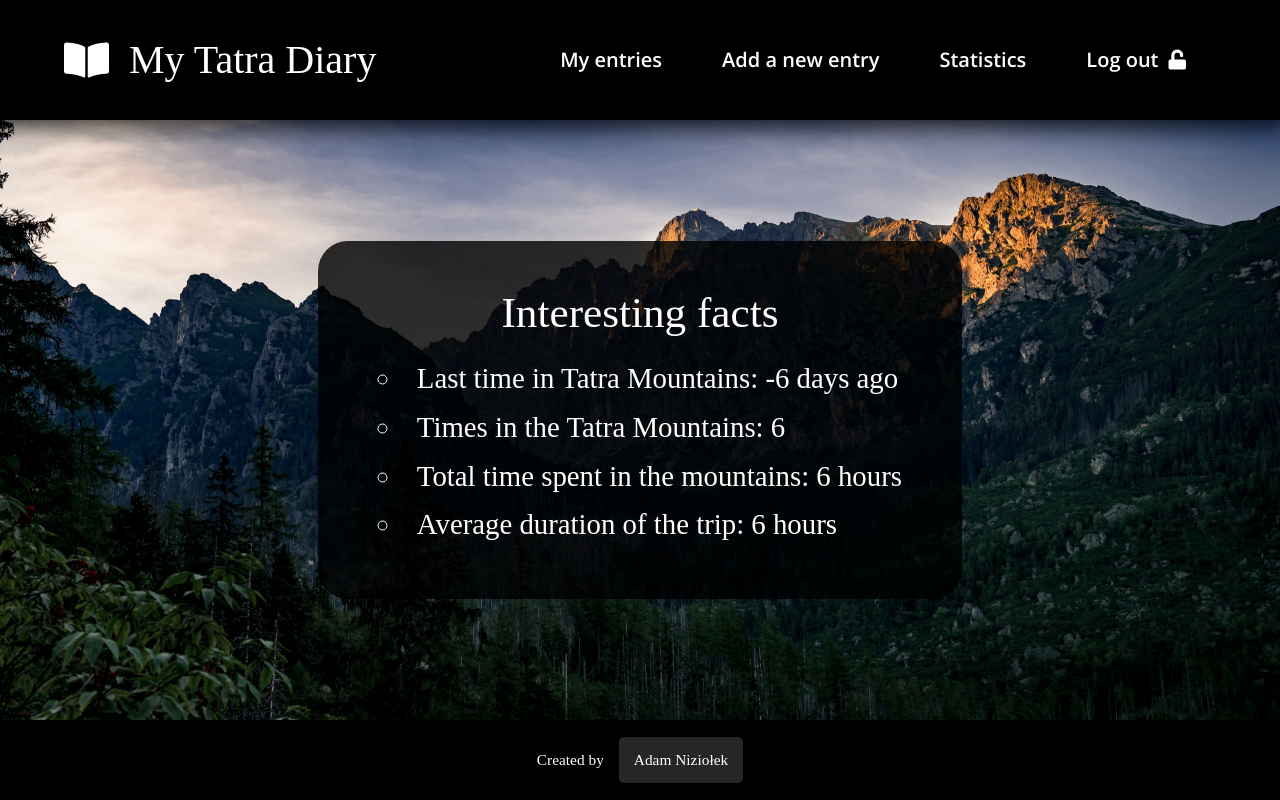
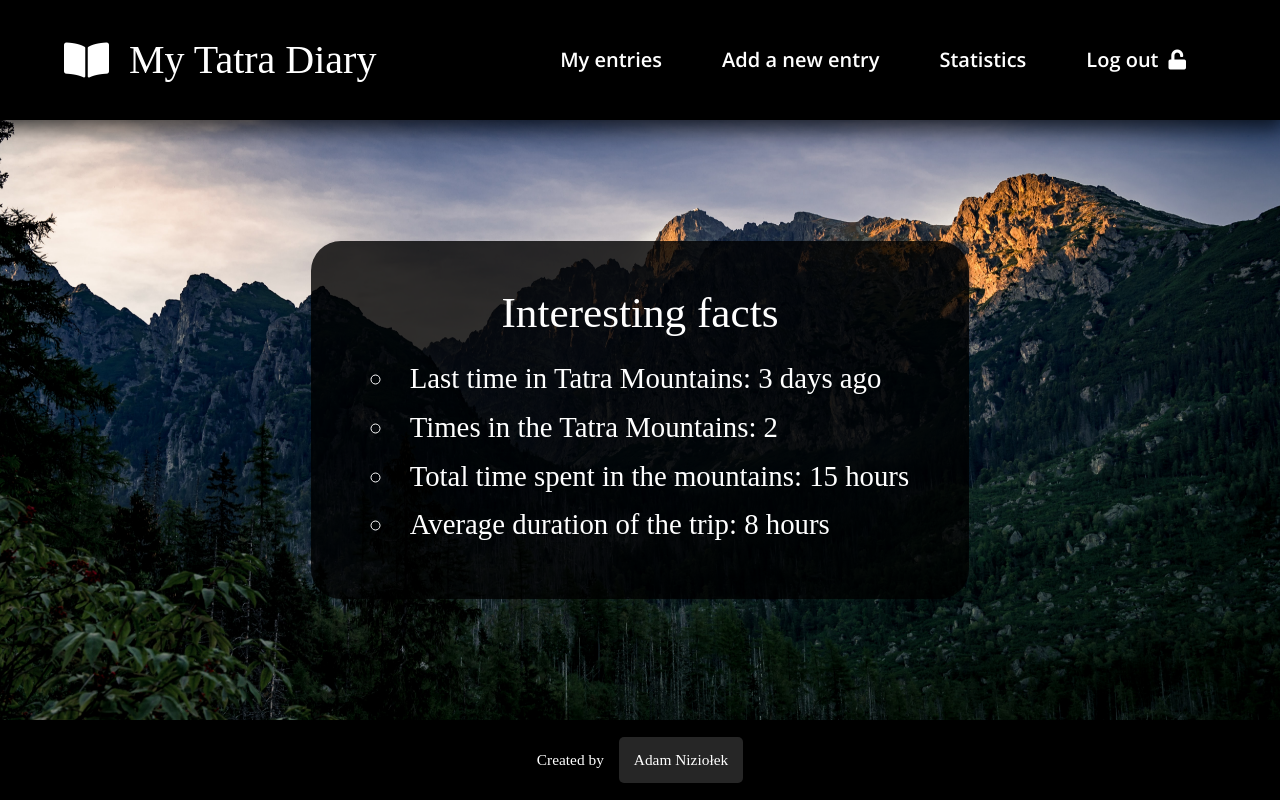
Before and after one commit to AdamNiziolek/My-Tatra-Diary, a React (Create React App) app: page /statistics in a window 1280 px wide. Built offline with nearby package versions, Linux system fonts and the light colour scheme; data requests are answered from the project's data file; a web font is replaced by a local one.

Commit message:
Added time statistics

```diff
--- a/src/components/AddEntryForm.js
+++ b/src/components/AddEntryForm.js
@@ -8,14 +8,12 @@ export default function AddEntryForm() {
 
     const handleChange = (e) => {
         const {name, value} = e.target;
-        setForm(prevState => {
-            return {
+        setForm(prevState => ({
                 ...prevState,
                 [name]: value
-            }
-        });
+            }));
     };
-
+//formik, final-form
     const handleSubmit = (e) => {
         e.preventDefault();
         const {date, timeEnd, timeStart, goal, entry} = form;
--- a/src/components/Footer.js
+++ b/src/components/Footer.js
@@ -3,7 +3,7 @@ import React from "react";
 export default function Footer() {
     return (
         <footer className="footer">
-            Created by  <a href="https://github.com/AdamNiziolek" target="_blank" rel="noreferrer">Adam Niziołek</a>
+            Created by  <a className="footer__link" href="https://github.com/AdamNiziolek" target="_blank" rel="noreferrer">Adam Niziołek</a>
         </footer>
     );
 }
--- a/src/components/Header.js
+++ b/src/components/Header.js
@@ -12,7 +12,7 @@ export default function Header() {
                     <i className="fas fa-book-open logo-icon"/>
                     <h2 className="logo-text">My Tatra Diary</h2>
                 </Link>
-                <HamburgerButton setNavActive={setNavActive}/>
+                <HamburgerButton setNavActive={setNavActive} />
                 <Navigation active={navActive}/>
             </div>
         </header>
--- a/src/components/MainSection.js
+++ b/src/components/MainSection.js
@@ -7,8 +7,9 @@ export default function MainSection() {
     useEffect(()=> {
         fetch(`${API}/db`)
             .then(response => response.json())
-            .then(data => {
-                setEntries(data.entries);
+            .then(({entries}) => {
+                setEntries(entries);
+                console.log(entries);
             })
             .catch(error => {
                 console.log(error);
--- a/src/components/Navigation.js
+++ b/src/components/Navigation.js
@@ -1,6 +1,6 @@
 import React from "react";
 import {Link} from "react-router-dom";
-
+//classNames
 export default function Navigation({active}) {
     return (
         <nav className={active ? 'header-nav header-nav-active': 'header-nav'}>
--- a/src/components/Statistics.js
+++ b/src/components/Statistics.js
@@ -10,8 +10,8 @@ function Statistics() {
     useEffect(()=> {
         fetch(`${API}/db`)
             .then(response => response.json())
-            .then(data => {
-                setEntries(data.entries);
+            .then(({entries}) => {
+                setEntries(entries);
             })
             .catch(error => {
                 console.log(error);
@@ -22,7 +22,7 @@ function Statistics() {
         <div className="App">
             <Header/>
             <section className="main-section">
-                {entries.length ? <StatisticsSection entry={entries}/> : <p>loading...</p>}
+                {entries.length ? <StatisticsSection entries={entries}/> : <p>loading...</p>}
             </section>
             <Footer/>
         </div>
--- a/src/components/StatisticsSection.js
+++ b/src/components/StatisticsSection.js
@@ -1,7 +1,8 @@
 import React from "react";
 
-export default function StatisticsSection(props) {
-    const lastEntryDate = props.entry[props.entry.length-1].date;
+export default function StatisticsSection({entries}) {
+    //Last time in Tatras
+    const lastEntryDate = entries[entries.length-1].date;
     const lastEntryYear = parseInt(lastEntryDate.substring(0,4));
     const lastEntryMonth = parseInt(lastEntryDate.substring(5,7))-1;
     const lastEntryDay = parseInt(lastEntryDate.substring(8,10));
@@ -9,15 +10,36 @@ export default function StatisticsSection(props) {
     const todayDate = new Date();
     const amountOfDays=Math.floor((todayDate-lastDay)/86400000);
 
+    //All time in Tatras
+    let allTime = 0, timeStartHour, timeStartMinutes, timeEndHour, timeEndMinutes;
+    entries.forEach(({timeStart, timeEnd}) => {
+        if(timeStart.length === 4) {
+            timeStartHour = parseInt(timeStart.substring(0,1));
+            timeStartMinutes = parseInt(timeStart.substring(2,4));
+        } else {
+            timeStartHour = parseInt(timeStart.substring(0,2));
+            timeStartMinutes = parseInt(timeStart.substring(3,5));
+        }
+        if(timeEnd.length === 4) {
+            timeEndHour = parseInt(timeEnd.substring(0,1));
+            timeEndMinutes = parseInt(timeEnd.substring(2,4));
+        } else {
+            timeEndHour = parseInt(timeEnd.substring(0,2));
+            timeEndMinutes = parseInt(timeEnd.substring(3,5));
+        }
+
+        allTime = allTime + timeEndHour - timeStartHour + ((timeEndMinutes - timeStartMinutes) / 60);
+        return (allTime);
+    });
 
     return (
         <div className="statistics-container">
             <h2>Interesting facts</h2>
             <ul className="statistics-list">
                 <li>Last time in Tatra Mountains: {amountOfDays} days ago</li>
-                <li>Times in the Tatra Mountains: {props.entry.length}</li>
-                <li>Total time spent in the mountains: {props.entry.length} hours</li>
-                <li>Average duration of the trip: {props.entry.length} hours</li>
+                <li>Times in the Tatra Mountains: {entries.length}</li>
+                <li>Total time spent in the mountains: {Math.floor(allTime)} hours</li>
+                <li>Average duration of the trip: {Math.round(allTime / entries.length)} hours</li>
             </ul>
         </div>
     );
--- a/src/db.json
+++ b/src/db.json
@@ -10,44 +10,12 @@
       "entry": "It was a great winter day. Wonderful snow was everywhere. Fortunately, there was not much snow and it was possible to walk efficiently. For dinner, I had a really tasty boletus soup. I must go back there in the future."
     },
     {
-      "date": "2021-07-30",
-      "timeStart": "21:40",
-      "timeEnd": "21:42",
-      "goal": "dsad",
-      "entry": "It was a great winter day. Wonderful snow was everywhere. Fortunately, there was not much snow and it was possible to walk efficiently. For dinner, I had a really tasty boletus soup. I must go back there in the future. I must go back there in Septemb",
-      "id": 9
-    },
-    {
-      "date": "2021-07-30",
-      "timeStart": "21:40",
-      "timeEnd": "21:42",
-      "goal": "dsad",
-      "entry": "It was a great winter day. Wonderful snow was everywhere. Fortunately, there was not much snow and it was possible to walk efficiently. For dinner, I had a really tasty boletus soup. I must go back there in the future. I must go back there in Septemb",
-      "id": 9
-    },
-    {
-      "date": "2021-07-30",
-      "timeStart": "21:40",
-      "timeEnd": "21:42",
-      "goal": "dsad",
-      "entry": "It was a great winter day. Wonderful snow was everywhere. Fortunately, there was not much snow and it was possible to walk efficiently. For dinner, I had a really tasty boletus soup. I must go back there in the future. I must go back there in Septemb",
-      "id": 9
-    },
-    {
       "date": "2021-08-01",
       "timeStart": "12:19",
       "timeEnd": "20:19",
       "goal": "Rysy",
       "entry": "It was a great winter day. Wonderful snow was everywhere. Fortunately, there was not much snow and it was possible to walk efficiently. For dinner, I had a really tasty boletus soup. I must go back there in the future.\n",
       "id": 10
-    },
-    {
-      "date": "2021-08-10",
-      "timeStart": "13:03",
-      "timeEnd": "21:03",
-      "goal": "Rysy",
-      "entry": "Wspomnienia",
-      "id": 11
     }
   ]
 }
--- a/src/scss/elements/_footer.scss
+++ b/src/scss/elements/_footer.scss
@@ -13,7 +13,7 @@
   color: white;
   font-size: $font-size-base/1.3;
 
-  a {
+  &__link {
     text-decoration: none;
     color: $color-text;
     padding: (20vh - $header-height - $font-size-base/2) / 2;
```
